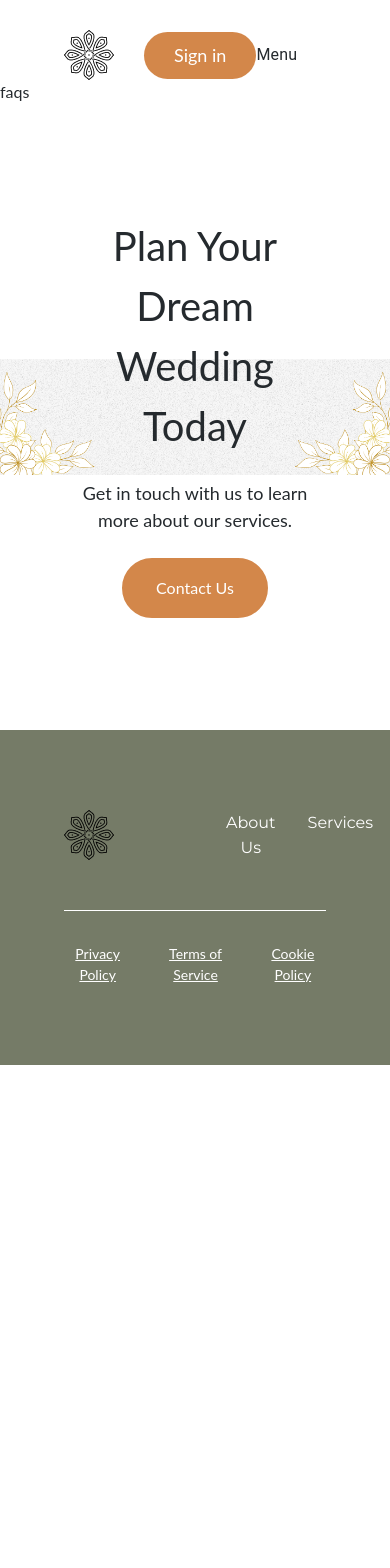
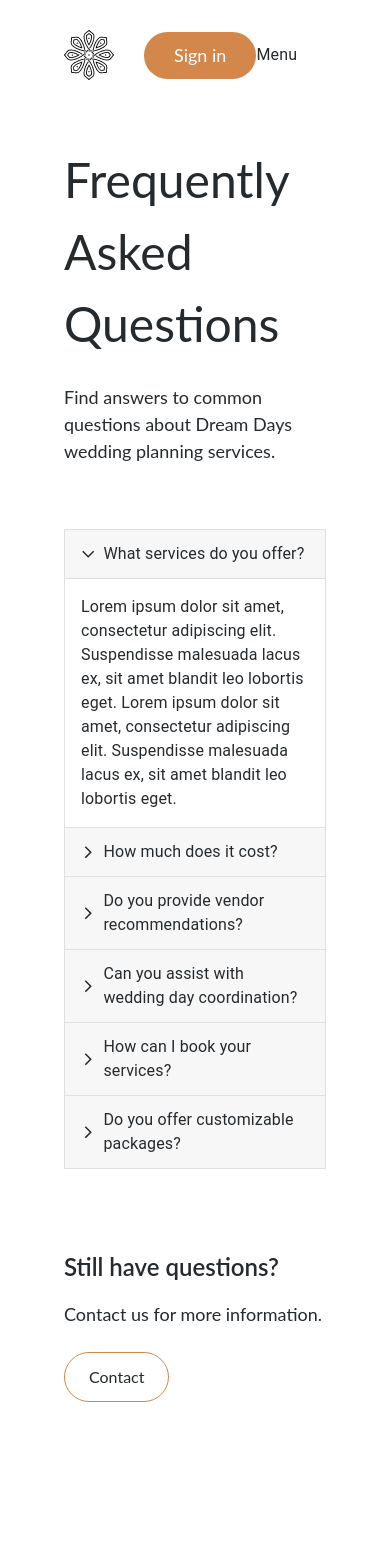
Before and after one commit to abbosbek23/toyxona, a React (Vite) app: page /faqs in a window 390 px wide. Shown: the top 1568 px of the page. Before the commit the page ends 1065 px from the top, so only its background shows below. Built offline with nearby package versions, Linux system fonts and the light colour scheme.

Commit message:
faq without responsive

```diff
--- a/package.json
+++ b/package.json
@@ -12,6 +12,7 @@
   "dependencies": {
     "@emotion/react": "^11.11.4",
     "@emotion/styled": "^11.11.5",
+    "@mui/icons-material": "^5.15.18",
     "@mui/material": "^5.15.18",
     "@mui/styled-engine-sc": "^6.0.0-alpha.18",
     "prop-types": "^15.8.1",
--- /dev/null
+++ b/src/components/acordion.jsx
@@ -0,0 +1,126 @@
+import * as React from 'react';
+import { styled } from '@mui/material/styles';
+import ArrowForwardIosSharpIcon from '@mui/icons-material/ArrowForwardIosSharp';
+import MuiAccordion from '@mui/material/Accordion';
+import MuiAccordionSummary from '@mui/material/AccordionSummary';
+import MuiAccordionDetails from '@mui/material/AccordionDetails';
+import Typography from '@mui/material/Typography';
+
+const Accordion = styled((props) => (
+	<MuiAccordion disableGutters elevation={0} square {...props} />
+))(({ theme }) => ({
+	border: `1px solid ${theme.palette.divider}`,
+	'&:not(:last-child)': {
+		borderBottom: 0,
+	},
+	'&::before': {
+		display: 'none',
+	},
+}));
+
+const AccordionSummary = styled((props) => (
+	<MuiAccordionSummary
+		expandIcon={<ArrowForwardIosSharpIcon sx={{ fontSize: '0.9rem' }} />}
+		{...props}
+	/>
+))(({ theme }) => ({
+	backgroundColor:
+		theme.palette.mode === 'dark' ? 'rgba(255, 255, 255, .05)' : 'rgba(0, 0, 0, .03)',
+	flexDirection: 'row-reverse',
+	'& .MuiAccordionSummary-expandIconWrapper.Mui-expanded': {
+		transform: 'rotate(90deg)',
+	},
+	'& .MuiAccordionSummary-content': {
+		marginLeft: theme.spacing(1),
+	},
+}));
+
+const AccordionDetails = styled(MuiAccordionDetails)(({ theme }) => ({
+	padding: theme.spacing(2),
+	borderTop: '1px solid rgba(0, 0, 0, .125)',
+}));
+
+export default function CustomizedAccordions() {
+	const [expanded, setExpanded] = React.useState('panel1');
+
+	const handleChange = (panel) => (event, newExpanded) => {
+		setExpanded(newExpanded ? panel : false);
+	};
+
+	return (
+		<div>
+			<Accordion expanded={expanded === 'panel1'} onChange={handleChange('panel1')}>
+				<AccordionSummary aria-controls="panel1d-content" id="panel1d-header">
+					<Typography>What services do you offer?</Typography>
+				</AccordionSummary>
+				<AccordionDetails>
+					<Typography>
+						Lorem ipsum dolor sit amet, consectetur adipiscing elit. Suspendisse malesuada lacus ex,
+						sit amet blandit leo lobortis eget. Lorem ipsum dolor sit amet, consectetur adipiscing
+						elit. Suspendisse malesuada lacus ex, sit amet blandit leo lobortis eget.
+					</Typography>
+				</AccordionDetails>
+			</Accordion>
+			<Accordion expanded={expanded === 'panel2'} onChange={handleChange('panel2')}>
+				<AccordionSummary aria-controls="panel2d-content" id="panel2d-header">
+					<Typography>How much does it cost?</Typography>
+				</AccordionSummary>
+				<AccordionDetails>
+					<Typography>
+						Lorem ipsum dolor sit amet, consectetur adipiscing elit. Suspendisse malesuada lacus ex,
+						sit amet blandit leo lobortis eget. Lorem ipsum dolor sit amet, consectetur adipiscing
+						elit. Suspendisse malesuada lacus ex, sit amet blandit leo lobortis eget.
+					</Typography>
+				</AccordionDetails>
+			</Accordion>
+			<Accordion expanded={expanded === 'panel3'} onChange={handleChange('panel3')}>
+				<AccordionSummary aria-controls="panel3d-content" id="panel3d-header">
+					<Typography>Do you provide vendor recommendations?</Typography>
+				</AccordionSummary>
+				<AccordionDetails>
+					<Typography>
+						Lorem ipsum dolor sit amet, consectetur adipiscing elit. Suspendisse malesuada lacus ex,
+						sit amet blandit leo lobortis eget. Lorem ipsum dolor sit amet, consectetur adipiscing
+						elit. Suspendisse malesuada lacus ex, sit amet blandit leo lobortis eget.
+					</Typography>
+				</AccordionDetails>
+			</Accordion>
+			<Accordion expanded={expanded === 'panel4'} onChange={handleChange('panel4')}>
+				<AccordionSummary aria-controls="panel4d-content" id="panel4d-header">
+					<Typography>Can you assist with wedding day coordination?</Typography>
+				</AccordionSummary>
+				<AccordionDetails>
+					<Typography>
+						Lorem ipsum dolor sit amet, consectetur adipiscing elit. Suspendisse malesuada lacus ex,
+						sit amet blandit leo lobortis eget. Lorem ipsum dolor sit amet, consectetur adipiscing
+						elit. Suspendisse malesuada lacus ex, sit amet blandit leo lobortis eget.
+					</Typography>
+				</AccordionDetails>
+			</Accordion>
+			<Accordion expanded={expanded === 'panel5'} onChange={handleChange('panel5')}>
+				<AccordionSummary aria-controls="panel5d-content" id="panel5d-header">
+					<Typography>How can I book your services?</Typography>
+				</AccordionSummary>
+				<AccordionDetails>
+					<Typography>
+						Lorem ipsum dolor sit amet, consectetur adipiscing elit. Suspendisse malesuada lacus ex,
+						sit amet blandit leo lobortis eget. Lorem ipsum dolor sit amet, consectetur adipiscing
+						elit. Suspendisse malesuada lacus ex, sit amet blandit leo lobortis eget.
+					</Typography>
+				</AccordionDetails>
+			</Accordion>
+			<Accordion expanded={expanded === 'panel6'} onChange={handleChange('panel6')}>
+				<AccordionSummary aria-controls="panel6d-content" id="panel6d-header">
+					<Typography>Do you offer customizable packages?</Typography>
+				</AccordionSummary>
+				<AccordionDetails>
+					<Typography>
+						Lorem ipsum dolor sit amet, consectetur adipiscing elit. Suspendisse malesuada lacus ex,
+						sit amet blandit leo lobortis eget. Lorem ipsum dolor sit amet, consectetur adipiscing
+						elit. Suspendisse malesuada lacus ex, sit amet blandit leo lobortis eget.
+					</Typography>
+				</AccordionDetails>
+			</Accordion>
+		</div>
+	);
+}
--- a/src/pages/faqs/faqs.jsx
+++ b/src/pages/faqs/faqs.jsx
@@ -1,7 +1,28 @@
+import { default as Acardion } from '../../components/acordion';
+
 function faqs() {
-  return (
-    <div>faqs</div>
-  )
+	return (
+		<div>
+			<section className="p-[64px]">
+				<h1 className="text-[48px] pb-[24px] text-[#252A2E]">Frequently Asked Questions</h1>
+				<p className="text-[18px] text-[#252A2E]">
+					Find answers to common questions about Dream Days wedding planning services.
+				</p>
+			</section>
+			<section className="px-16 pb-16 flex flex-col gap-20">
+				<Acardion />
+				<div className="">
+					<span className="flex flex-col gap-4 items-baseline pb-6">
+						<h3 className="text-[24px] font-semibold">Still have questions?</h3>
+						<p className="text-[18px]">Contact us for more information.</p>
+					</span>
+					<button className="px-6 py-3 border border-[#D3874A] rounded-full text-[16px] hover:bg-[#D3874A] hover:text-white transition-all">
+						Contact
+					</button>
+				</div>
+			</section>
+		</div>
+	);
 }
 
-export default faqs
+export default faqs;
```
Also changed, not shown: 1 other file (tests, documents, lock files or other folders).
